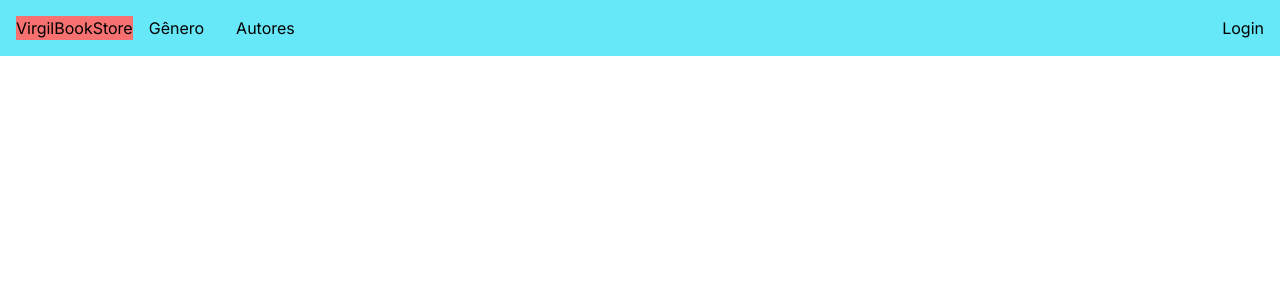
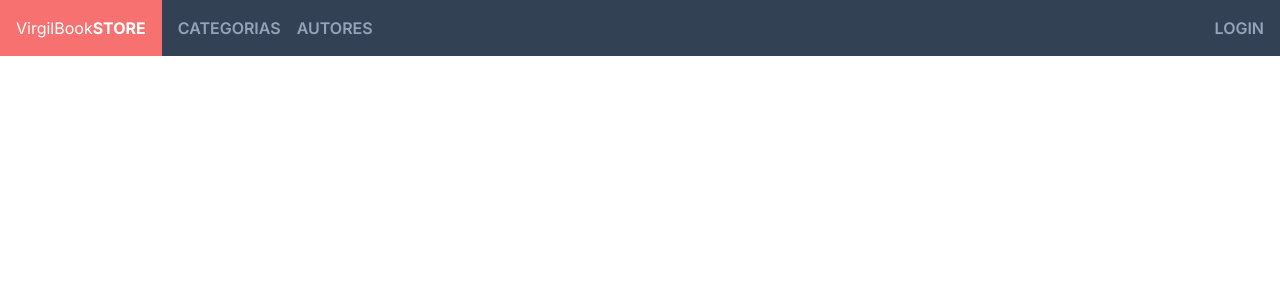
Before and after one commit to peidrao/VirgilBookStore, a Next.js app in the folder frontend/: page / in a window 1280 px wide. Shown: the top 300 px of the page. Built offline with nearby package versions, Linux system fonts and the light colour scheme.

Commit message:
custom navbar

```diff
--- a/frontend/components/Navbar/Navbar.tsx
+++ b/frontend/components/Navbar/Navbar.tsx
@@ -1,17 +1,39 @@
+"use client";
+
+import useNavigation from "@/hook/use-navigation";
+
 const Navbar = () => {
+  const { isAuthor, isCategory, isLogin } = useNavigation();
+
   return (
-    <main className="bg-cyan-300 p-4">
+    <main className="bg-slate-700">
       <div className="flex justify-between">
         <div className="flex">
-          <div className="bg-red-400">VirgilBookStore</div>
-          <div className="flex">
-            <span className="px-4">Gênero</span>
-            <span className="px-4">Autores</span>
+          <div className="bg-red-400 p-4 text-white">
+          VirgilBook<span className="uppercase font-bold">Store</span>
+
+          </div>
+          <div className="flex p-4 text-slate-400 justify-center uppercase font-semibold">
+            <a className={isCategory ? "text-white" : "pr-4 hover:text-white"}>
+              Categorias
+            </a>
+            <a className={isAuthor ? "text-white" : "pr-4 hover:text-white"}>
+              Autores
+            </a>
           </div>
         </div>
 
-        <div>
-            <span>Login</span>
+        <div className="flex items-center">
+          <a
+            href="/login"
+            className={
+              isLogin
+                ? "p-4 uppercase font-semibold text-white"
+                : "text-slate-400 p-4 uppercase font-semibold hover:text-white"
+            }
+          >
+            Login
+          </a>
         </div>
       </div>
     </main>
```
